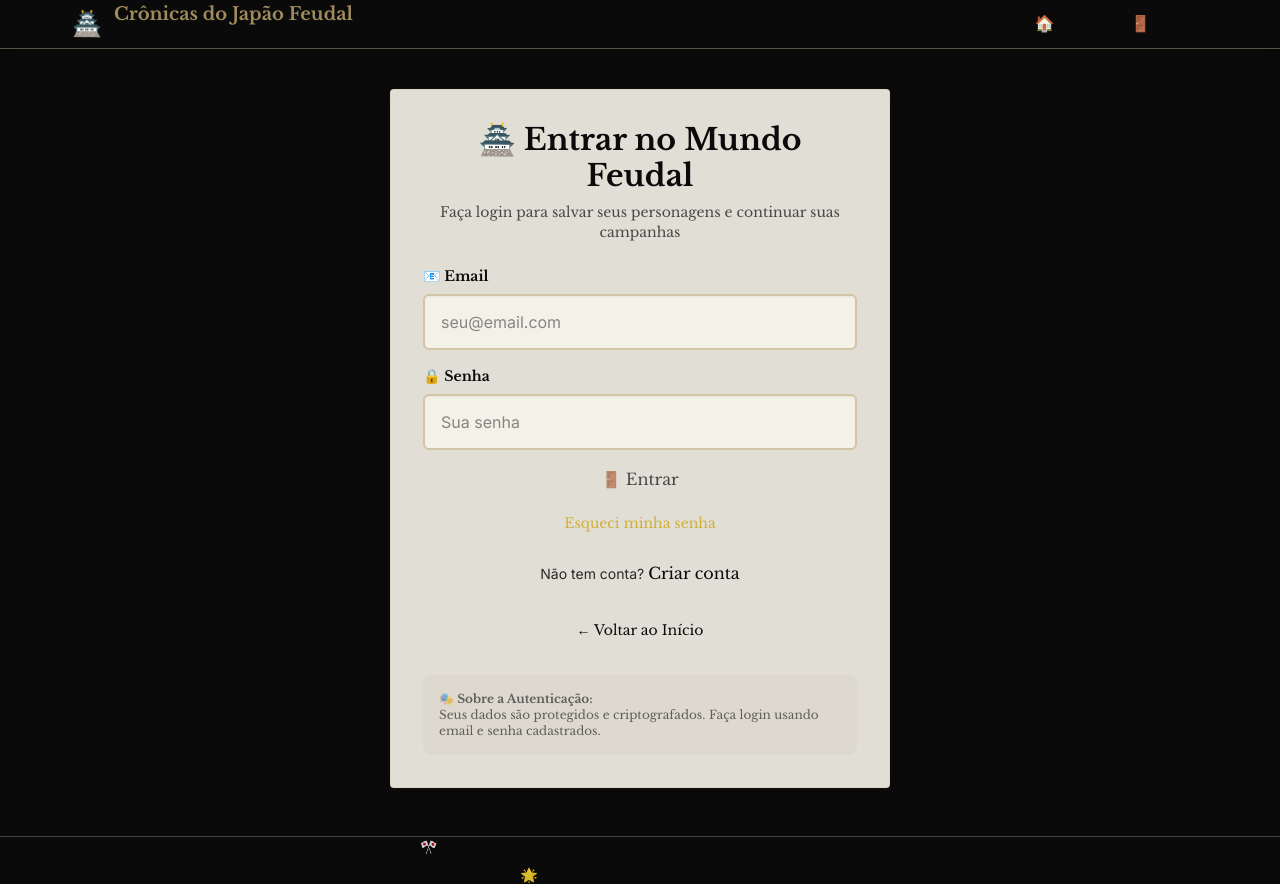
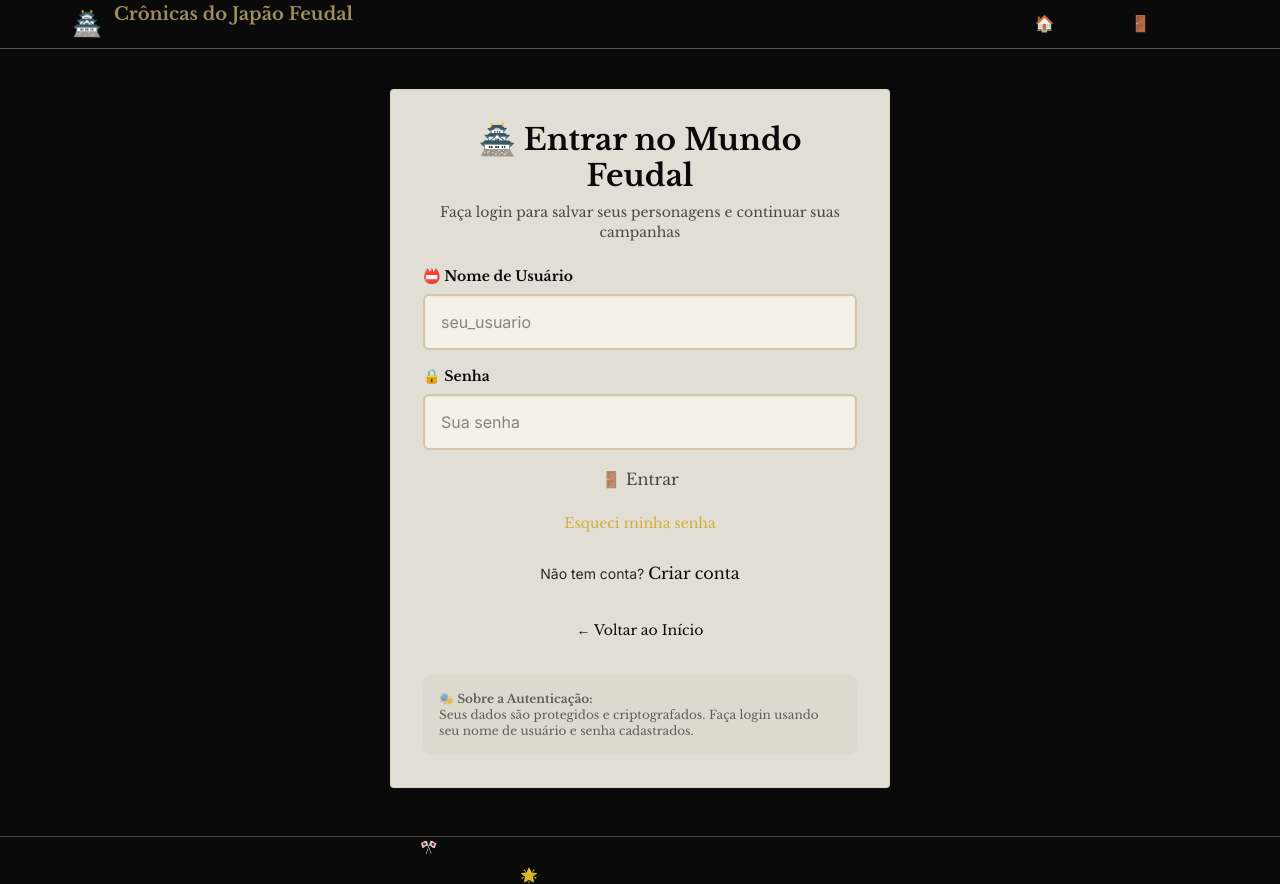
Before and after one commit to hdemattosdantas-web/cronicas-japao-feudal, a Next.js app: page /auth/signin in a window 1280 px wide. Built offline with nearby package versions, Linux system fonts and the light colour scheme; no server answers.

Commit message:
Alterando login para usar username e senha em vez de email

```diff
--- a/app/auth/signin/page.tsx
+++ b/app/auth/signin/page.tsx
@@ -42,7 +42,7 @@ export default async function SignInPage() {
         <div className="mt-6 p-4 rounded-lg text-xs opacity-60" style={{ backgroundColor: 'rgba(139, 69, 19, 0.05)' }}>
           <p>
             <strong>🎭 Sobre a Autenticação:</strong><br />
-            Seus dados são protegidos e criptografados. Faça login usando email e senha cadastrados.
+            Seus dados são protegidos e criptografados. Faça login usando seu nome de usuário e senha cadastrados.
           </p>
         </div>
       </div>
--- a/app/auth/signin/signin-form.tsx
+++ b/app/auth/signin/signin-form.tsx
@@ -7,7 +7,7 @@ import Link from "next/link"
 
 export function SignInForm() {
   const [formData, setFormData] = useState({
-    email: "",
+    username: "",
     password: ""
   })
   const [isLoading, setIsLoading] = useState(false)
@@ -26,7 +26,7 @@ export function SignInForm() {
 
     try {
       const result = await signIn("credentials", {
-        email: formData.email,
+        username: formData.username,
         password: formData.password,
         redirect: false,
       })
@@ -47,18 +47,18 @@ export function SignInForm() {
 
   return (
     <div className="space-y-6">
-      {/* Formulário de Login por Email e Senha */}
+      {/* Formulário de Login por Nome de Usuário e Senha */}
       <form onSubmit={handleCredentialsSignIn} className="space-y-4">
         <div>
           <label className="block text-sm font-semibold mb-2">
-            📧 Email
+            📛 Nome de Usuário
           </label>
           <input
-            type="email"
-            name="email"
-            value={formData.email}
+            type="text"
+            name="username"
+            value={formData.username}
             onChange={handleInputChange}
-            placeholder="seu@email.com"
+            placeholder="seu_usuario"
             required
             className="w-full"
             disabled={isLoading}
@@ -83,11 +83,11 @@ export function SignInForm() {
 
         <button
           type="submit"
-          disabled={isLoading || !formData.email || !formData.password}
+          disabled={isLoading || !formData.username || !formData.password}
           className="w-full"
           style={{
-            opacity: (isLoading || !formData.email || !formData.password) ? 0.7 : 1,
-            cursor: (isLoading || !formData.email || !formData.password) ? 'not-allowed' : 'pointer'
+            opacity: (isLoading || !formData.username || !formData.password) ? 0.7 : 1,
+            cursor: (isLoading || !formData.username || !formData.password) ? 'not-allowed' : 'pointer'
           }}
         >
           {isLoading ? '🚪 Entrando...' : '🚪 Entrar'}
--- a/lib/auth/config.ts
+++ b/lib/auth/config.ts
@@ -12,17 +12,17 @@ export const authOptions: NextAuthOptions = {
     CredentialsProvider({
       name: "credentials",
       credentials: {
-        email: { label: "Email", type: "email" },
+        username: { label: "Nome de Usuário", type: "text" },
         password: { label: "Senha", type: "password" }
       },
       async authorize(credentials) {
-        if (!credentials?.email || !credentials?.password) {
+        if (!credentials?.username || !credentials?.password) {
           return null;
         }
 
         const user = await prisma.user.findUnique({
           where: {
-            email: credentials.email.toLowerCase()
+            username: credentials.username.toLowerCase()
           }
         });
 
```
